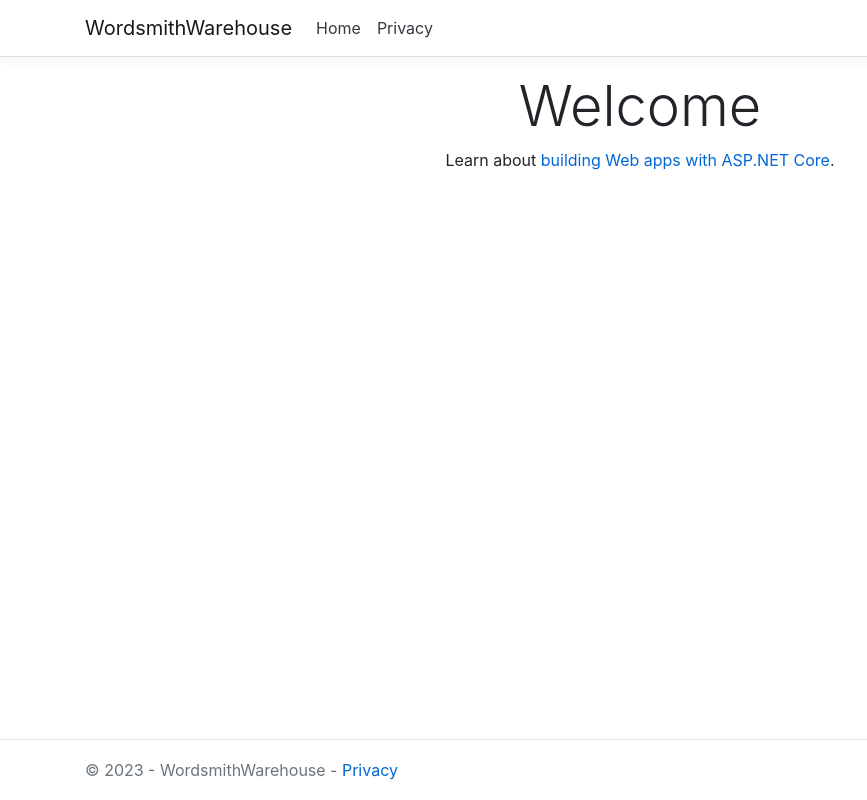
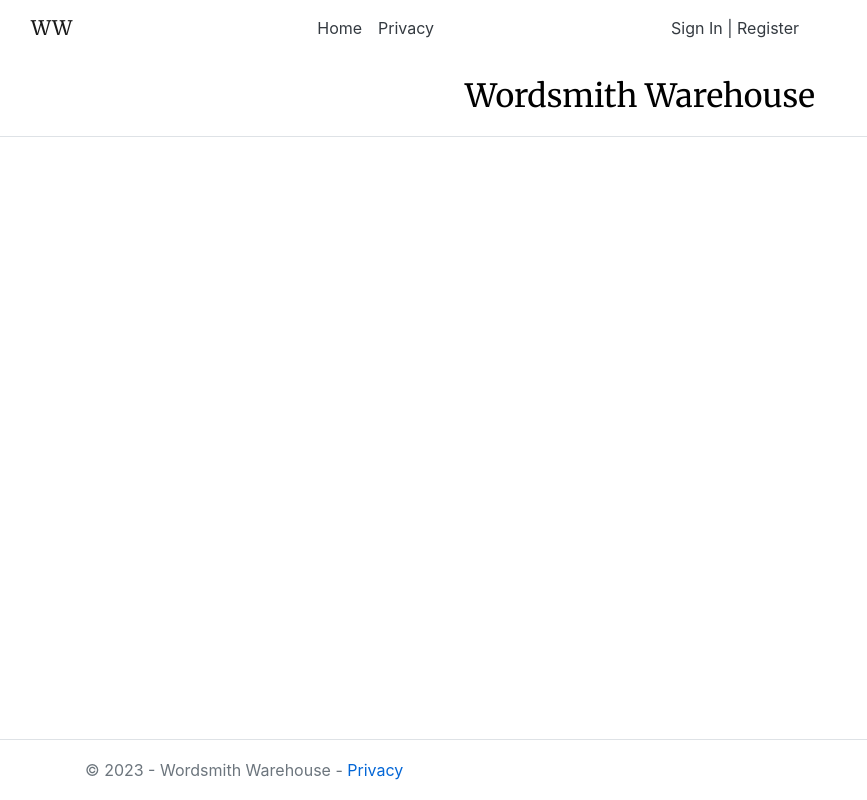
Before and after one commit to DuarteMurat/WordsmithWarehouse, an ASP.NET Core app: page / in a window 1280 px wide. Shown: the whole page, without its empty margins (0-867 px from the left). Run offline with ASP.NET Core 8, Linux system fonts and the light colour scheme.

Commit message:
Begin layout

```diff
--- a/WordsmithWarehouse/Startup.cs
+++ b/WordsmithWarehouse/Startup.cs
@@ -24,6 +24,7 @@ namespace WordsmithWarehouse
         public void ConfigureServices(IServiceCollection services)
         {
             services.AddControllersWithViews();
+            services.AddControllersWithViews().AddRazorRuntimeCompilation();
         }
 
         // This method gets called by the runtime. Use this method to configure the HTTP request pipeline.
--- a/WordsmithWarehouse/Views/Home/Index.cshtml
+++ b/WordsmithWarehouse/Views/Home/Index.cshtml
@@ -1,8 +1,3 @@
 @{
     ViewData["Title"] = "Home Page";
 }
-
-<div class="text-center">
-    <h1 class="display-4">Welcome</h1>
-    <p>Learn about <a href="https://docs.microsoft.com/aspnet/core">building Web apps with ASP.NET Core</a>.</p>
-</div>
--- a/WordsmithWarehouse/Views/Shared/_Layout.cshtml
+++ b/WordsmithWarehouse/Views/Shared/_Layout.cshtml
@@ -3,30 +3,45 @@
 <head>
     <meta charset="utf-8" />
     <meta name="viewport" content="width=device-width, initial-scale=1.0" />
-    <title>@ViewData["Title"] - WordsmithWarehouse</title>
+    <title>@ViewData["Title"] - Wordsmith Warehouse</title>
     <link rel="stylesheet" href="~/lib/bootstrap/dist/css/bootstrap.min.css" />
     <link rel="stylesheet" href="~/css/site.css" />
+    <link href="https://fonts.googleapis.com/css2?family=Merriweather:wght@300;400&display=swap" rel="stylesheet">
 </head>
 <body>
     <header>
-        <nav class="navbar navbar-expand-sm navbar-toggleable-sm navbar-light bg-white border-bottom box-shadow mb-3">
-            <div class="container">
-                <a class="navbar-brand" asp-area="" asp-controller="Home" asp-action="Index">WordsmithWarehouse</a>
+        <nav class="navbar navbar-expand-sm navbar-toggleable-sm navbar-light bg-white">
+            <div class="container-fluid">
+                <a class="navbar-brand" style="font-family: 'Merriweather', serif;" asp-area="" asp-controller="Home" asp-action="Index">WW</a>
                 <button class="navbar-toggler" type="button" data-toggle="collapse" data-target=".navbar-collapse" aria-controls="navbarSupportedContent"
                         aria-expanded="false" aria-label="Toggle navigation">
                     <span class="navbar-toggler-icon"></span>
                 </button>
-                <div class="navbar-collapse collapse d-sm-inline-flex justify-content-between">
-                    <ul class="navbar-nav flex-grow-1">
+                <div class="navbar-collapse collapse d-sm-inline-flex justify-content-center">
+                    <ul class="navbar-nav flex-grow-0">
                         <li class="nav-item">
                             <a class="nav-link text-dark" asp-area="" asp-controller="Home" asp-action="Index">Home</a>
                         </li>
                         <li class="nav-item">
-                            <a class="nav-link text-dark" asp-area="" asp-controller="Home" asp-action="Privacy">Privacy</a>
+                            <a class="nav-link text-dark " asp-area="" asp-controller="Home" asp-action="Privacy">Privacy</a>
+                        </li>
+                    </ul>
+                </div>
+                <div class="navbar-collapse collapse  justify-content-flex-end">
+                    <ul class="nav navbar-nav navbar-right">
+                        <li class="nav-item navbar-right">
+                            <a class="nav-link text-dark" asp-area="" asp-controller="Home" asp-action="Privacy">Sign In | Register </a>
                         </li>
                     </ul>
                 </div>
             </div>
+        </nav>
+        <nav class="navbar navbar-expand-sm navbar-toggleable-sm navbar-light bg-white border-bottom">
+            <ul class="nav navbar-nav mx-auto">
+                <li class="nav-item">
+                    <a class="nav-link" style="font-family: 'Merriweather', serif; font-size: xx-large; color: black;" href="#">Wordsmith Warehouse</a>
+                </li>
+            </ul>
         </nav>
     </header>
     <div class="container">
@@ -37,7 +52,7 @@
 
     <footer class="border-top footer text-muted">
         <div class="container">
-            &copy; 2023 - WordsmithWarehouse - <a asp-area="" asp-controller="Home" asp-action="Privacy">Privacy</a>
+            &copy; 2023 - Wordsmith Warehouse - <a asp-area="" asp-controller="Home" asp-action="Privacy">Privacy</a>
         </div>
     </footer>
     <script src="~/lib/jquery/dist/jquery.min.js"></script>
```
Also changed, not shown: WordsmithWarehouse/WordsmithWarehouse.csproj.
